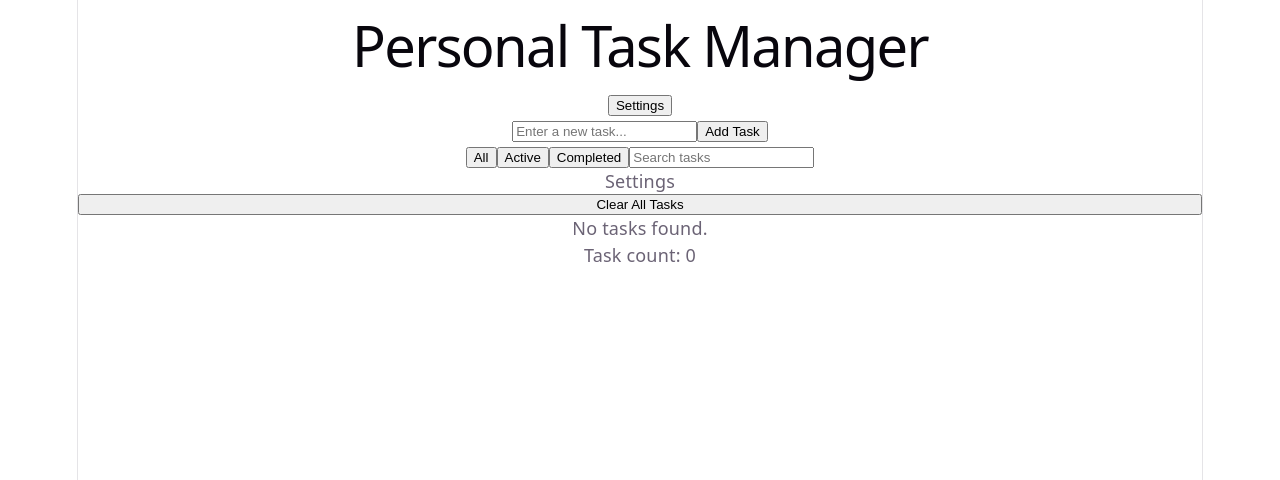
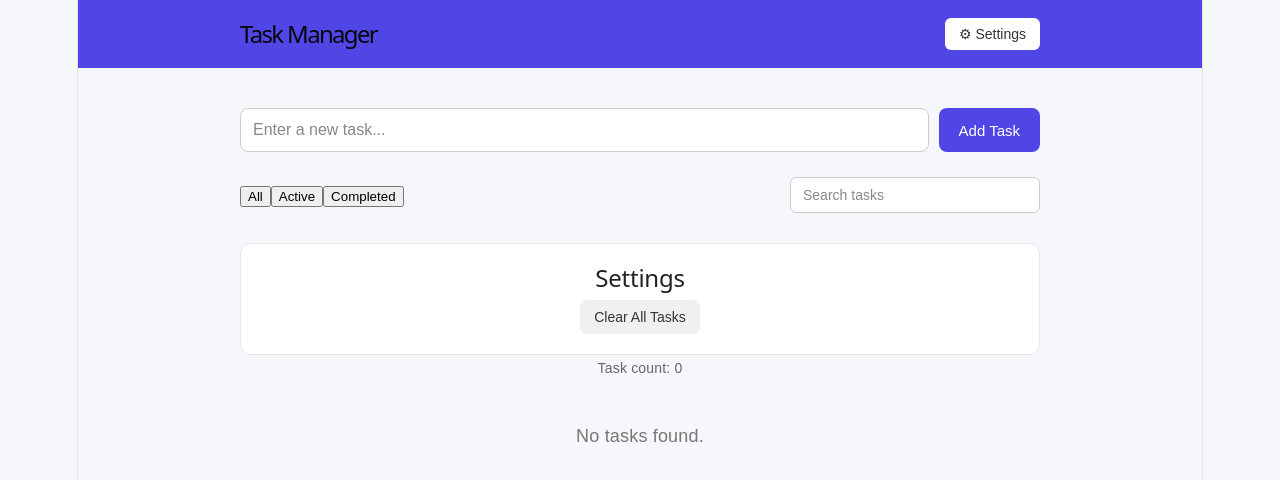
Before and after one commit to AbhishekJawalkar31/React.js-Projects, a React (Vite) app in the folder personalTaskManager/: page / in a window 1280 px wide. Shown: the top 480 px of the page. Built offline with nearby package versions, Linux system fonts and the light colour scheme.

Commit message:
Added CSS and final touch

```diff
--- a/personalTaskManager/src/App.css
+++ b/personalTaskManager/src/App.css
@@ -1,184 +1,373 @@
-.counter {
+/* =========================
+   Global
+========================= */
+
+* {
+  box-sizing: border-box;
+}
+
+body {
+  margin: 0;
+  font-family: Arial, sans-serif;
+  background: #f5f7fb;
+  color: #222;
+}
+
+button,
+input {
+  font-family: inherit;
+}
+
+button {
+  cursor: pointer;
+}
+
+.app {
+  min-height: 100vh;
+}
+
+
+/* =========================
+   Main Container
+========================= */
+
+.task-manager {
+  width: 90%;
+  max-width: 800px;
+  margin: 40px auto;
+}
+
+
+/* =========================
+   Header
+========================= */
+
+.header {
+  background: #4f46e5;
+  color: white;
+  padding: 18px 0;
+}
+
+.header-content {
+  width: 90%;
+  max-width: 800px;
+  margin: 0 auto;
+
+  display: flex;
+  align-items: center;
+  justify-content: space-between;
+}
+
+.header h1 {
+  margin: 0;
+  font-size: 24px;
+}
+
+.settings-btn {
+  padding: 8px 14px;
+  border: none;
+  border-radius: 6px;
+
+  background: white;
+  color: #333;
+
+  font-size: 14px;
+}
+
+.settings-btn:hover {
+  background: #f0f0f0;
+}
+
+
+/* =========================
+   Task Form
+========================= */
+
+.task-form {
+  display: flex;
+  gap: 10px;
+  margin-bottom: 25px;
+}
+
+.task-input {
+  flex: 1;
+
+  padding: 12px;
+
   font-size: 16px;
-  padding: 5px 10px;
-  border-radius: 5px;
-  color: var(--accent);
-  background: var(--accent-bg);
-  border: 2px solid transparent;
-  transition: border-color 0.3s;
-  margin-bottom: 24px;
+  color: #222;
+  background: white;
 
-  &:hover {
-    border-color: var(--accent-border);
+  border: 1px solid #ccc;
+  border-radius: 8px;
+
+  outline: none;
+}
+
+.task-input::placeholder {
+  color: #888;
+}
+
+.task-input:focus {
+  border-color: #4f46e5;
+}
+
+.add-btn {
+  padding: 12px 20px;
+
+  border: none;
+  border-radius: 8px;
+
+  background: #4f46e5;
+  color: white;
+
+  font-size: 15px;
+}
+
+.add-btn:hover {
+  background: #4338ca;
+}
+
+
+/* =========================
+   Filter + Search
+========================= */
+
+.task-controls {
+  display: flex;
+  justify-content: space-between;
+  align-items: center;
+
+  gap: 15px;
+  margin-bottom: 20px;
+}
+
+.filter-buttons {
+  display: flex;
+  gap: 8px;
+}
+
+.filter-buttons {
+  display: flex;
+  align-items: center;
+  gap: 8px;
+}
+
+.filter-buttons button {
+  padding: 8px 14px;
+  border: 1px solid #ccc;
+  border-radius: 6px;
+  background: white;
+  color: #333;
+  font-size: 14px;
+  cursor: pointer;
+}
+
+
+/* Search */
+
+.search-input {
+  flex: 1;
+  max-width: 250px;
+
+  padding: 9px 12px;
+
+  border: 1px solid #ccc;
+  border-radius: 6px;
+
+  background: white;
+  color: #222;
+
+  font-size: 14px;
+
+  outline: none;
+}
+
+.search-input::placeholder {
+  color: #888;
+}
+
+.search-input:focus {
+  border-color: #4f46e5;
+}
+
+
+/* =========================
+   Task Count
+========================= */
+
+.task-count {
+  margin: 0 0 12px 0;
+
+  color: #666;
+  font-size: 14px;
+}
+
+
+/* =========================
+   Task Item
+========================= */
+
+.task-item {
+  display: flex;
+  align-items: center;
+
+  gap: 12px;
+
+  padding: 14px 16px;
+  margin-bottom: 10px;
+
+  background: white;
+
+  border: 1px solid #e5e7eb;
+  border-radius: 10px;
+}
+
+.task-checkbox {
+  width: 18px;
+  height: 18px;
+
+  cursor: pointer;
+}
+
+.task-text {
+  flex: 1;
+
+  font-size: 16px;
+  color: #222;
+
+  word-break: break-word;
+}
+
+
+/* Completed task */
+
+.completed .task-text {
+  text-decoration: line-through;
+  opacity: 0.5;
+}
+
+
+/* Delete button */
+
+.delete-btn {
+  padding: 7px 12px;
+
+  border: none;
+  border-radius: 6px;
+
+  background: #f0f0f0;
+  color: #333;
+
+  font-size: 14px;
+}
+
+.delete-btn:hover {
+  background: #ddd;
+}
+
+
+/* =========================
+   Empty State
+========================= */
+
+.empty-state {
+  text-align: center;
+
+  padding: 30px;
+
+  color: #777;
+}
+
+
+/* =========================
+   Settings
+========================= */
+
+.settings {
+  margin-top: 30px;
+  padding: 20px;
+
+  background: white;
+
+  border: 1px solid #e5e7eb;
+  border-radius: 10px;
+}
+
+.settings h2 {
+  margin-top: 0;
+  color: #222;
+}
+
+.clear-btn {
+  padding: 9px 14px;
+
+  border: none;
+  border-radius: 6px;
+
+  background: #f0f0f0;
+  color: #333;
+
+  font-size: 14px;
+}
+
+.clear-btn:hover {
+  background: #ddd;
+}
+
+
+/* =========================
+   Mobile / Responsive
+========================= */
+
+@media (max-width: 600px) {
+
+  .task-manager {
+    width: 95%;
+    margin: 20px auto;
   }
-  &:focus-visible {
-    outline: 2px solid var(--accent);
-    outline-offset: 2px;
+
+  .header-content {
+    width: 95%;
+  }
+
+  .header h1 {
+    font-size: 20px;
+  }
+
+  /* Task form */
+
+  .task-form {
+    flex-direction: column;
+  }
+
+  .add-btn {
+    width: 100%;
+  }
+
+  /* Filters + Search */
+
+  .task-controls {
+    flex-direction: column;
+    align-items: stretch;
+  }
+
+  .filter-buttons {
+    justify-content: center;
+  }
+
+  .search-input {
+    max-width: none;
+    width: 100%;
+  }
+
+  /* Tasks */
+
+  .task-item {
+    padding: 12px;
+  }
+
+  .task-text {
+    font-size: 14px;
   }
 }
-
-.hero {
-  position: relative;
-
-  .base,
-  .framework,
-  .vite {
-    inset-inline: 0;
-    margin: 0 auto;
-  }
-
-  .base {
-    width: 170px;
-    position: relative;
-    z-index: 0;
-  }
-
-  .framework,
-  .vite {
-    position: absolute;
-  }
-
-  .framework {
-    z-index: 1;
-    top: 34px;
-    height: 28px;
-    transform: perspective(2000px) rotateZ(300deg) rotateX(44deg) rotateY(39deg)
-      scale(1.4);
-  }
-
-  .vite {
-    z-index: 0;
-    top: 107px;
-    height: 26px;
-    width: auto;
-    transform: perspective(2000px) rotateZ(300deg) rotateX(40deg) rotateY(39deg)
-      scale(0.8);
-  }
-}
-
-#center {
-  display: flex;
-  flex-direction: column;
-  gap: 25px;
-  place-content: center;
-  place-items: center;
-  flex-grow: 1;
-
-  @media (max-width: 1024px) {
-    padding: 32px 20px 24px;
-    gap: 18px;
-  }
-}
-
-#next-steps {
-  display: flex;
-  border-top: 1px solid var(--border);
-  text-align: left;
-
-  & > div {
-    flex: 1 1 0;
-    padding: 32px;
-    @media (max-width: 1024px) {
-      padding: 24px 20px;
-    }
-  }
-
-  .icon {
-    margin-bottom: 16px;
-    width: 22px;
-    height: 22px;
-  }
-
-  @media (max-width: 1024px) {
-    flex-direction: column;
-    text-align: center;
-  }
-}
-
-#docs {
-  border-right: 1px solid var(--border);
-
-  @media (max-width: 1024px) {
-    border-right: none;
-    border-bottom: 1px solid var(--border);
-  }
-}
-
-#next-steps ul {
-  list-style: none;
-  padding: 0;
-  display: flex;
-  gap: 8px;
-  margin: 32px 0 0;
-
-  .logo {
-    height: 18px;
-  }
-
-  a {
-    color: var(--text-h);
-    font-size: 16px;
-    border-radius: 6px;
-    background: var(--social-bg);
-    display: flex;
-    padding: 6px 12px;
-    align-items: center;
-    gap: 8px;
-    text-decoration: none;
-    transition: box-shadow 0.3s;
-
-    &:hover {
-      box-shadow: var(--shadow);
-    }
-    .button-icon {
-      height: 18px;
-      width: 18px;
-    }
-  }
-
-  @media (max-width: 1024px) {
-    margin-top: 20px;
-    flex-wrap: wrap;
-    justify-content: center;
-
-    li {
-      flex: 1 1 calc(50% - 8px);
-    }
-
-    a {
-      width: 100%;
-      justify-content: center;
-      box-sizing: border-box;
-    }
-  }
-}
-
-#spacer {
-  height: 88px;
-  border-top: 1px solid var(--border);
-  @media (max-width: 1024px) {
-    height: 48px;
-  }
-}
-
-.ticks {
-  position: relative;
-  width: 100%;
-
-  &::before,
-  &::after {
-    content: '';
-    position: absolute;
-    top: -4.5px;
-    border: 5px solid transparent;
-  }
-
-  &::before {
-    left: 0;
-    border-left-color: var(--border);
-  }
-  &::after {
-    right: 0;
-    border-right-color: var(--border);
-  }
-}
--- a/personalTaskManager/src/App.jsx
+++ b/personalTaskManager/src/App.jsx
@@ -33,24 +33,29 @@ function App() {
     filteredTasks = filteredTasks.filter((task) => task.text.toLowerCase().includes(search.toLowerCase()))
 
   return (
-    <>
+      <div className="app">
         <Header />
+
+        <main className='task-manager'>
           <TaskForm setTasks={setTasks}/>
 
-      <div>
+          <div className='task-controls'>
+            <filter-buttons>
               <button onClick={() => setFilter("all")}>All</button>
               <button onClick={() => setFilter("active")}>Active</button>
               <button onClick={() => setFilter("completed")}>Completed</button>
+            </filter-buttons>
 
-        <input type='text' placeholder='Search tasks' value={search} onChange={(event) => setSearch(event.target.value)}></input>
+            <input className='search-input' type='text' placeholder='Search tasks' value={search} onChange={(event) => setSearch(event.target.value)}></input>
           </div>
 
             <Settings setTasks={setTasks}/>
 
+            <p className='task-count'>Task count: {tasks.length}</p>
+
             <TaskList tasks={filteredTasks} setTasks={setTasks}/>
-
-      <p>Task count: {tasks.length}</p>
-    </>
+        </main>
+      </div>
   )
 }
 
--- a/personalTaskManager/src/components/Header.jsx
+++ b/personalTaskManager/src/components/Header.jsx
@@ -2,12 +2,15 @@ import React from 'react'
 
 function Header() {
   return (
-    <header>
-        <h1>Personal Task Manager</h1>
+    <header className="header">
+      <div className="header-content">
+        <h1>Task Manager</h1>
 
-        <button>Settings</button>
+        <button className="settings-btn">
+          ⚙ Settings
+        </button>
+      </div>
     </header>
-
   )
 }
 
--- a/personalTaskManager/src/components/Settings.jsx
+++ b/personalTaskManager/src/components/Settings.jsx
@@ -1,12 +1,15 @@
-import React from 'react'
-
 function Settings({ setTasks }) {
   return (
-    <>
-        <div>Settings</div>
+    <div className="settings">
+      <h2>Settings</h2>
 
-        <button onClick={() => setTasks([])}>Clear All Tasks</button>
-    </>
+      <button
+        className="clear-btn"
+        onClick={() => setTasks([])}
+      >
+        Clear All Tasks
+      </button>
+    </div>
   )
 }
 
--- a/personalTaskManager/src/components/TaskForm.jsx
+++ b/personalTaskManager/src/components/TaskForm.jsx
@@ -1,4 +1,3 @@
-import React from 'react'
 import { useState } from 'react'
 
 // TaskForm() - Adds new task
@@ -23,12 +22,12 @@ function TaskForm({setTasks}) {
   }
 
   return (
-    <form onSubmit={(event) => handleSubmit(event)}>
-        <input type="text" placeholder='Enter a new task...' value={inputValue} onChange={(event) => {
+    <form className="task-form" onSubmit={(event) => handleSubmit(event)}>
+        <input className="task-input" type="text" placeholder='Enter a new task...' value={inputValue} onChange={(event) => {
           setInputValue(event.target.value)
         }}/>
 
-        <button>
+        <button className="add-btn">
           Add Task
         </button>
     </form>
--- a/personalTaskManager/src/components/TaskList.jsx
+++ b/personalTaskManager/src/components/TaskList.jsx
@@ -1,6 +1,3 @@
-import React from 'react'
-import { useState } from 'react'
-
 function TaskList({tasks, setTasks}) {
 
     // toggleTask() - toggle checkbox
@@ -33,17 +30,17 @@ function TaskList({tasks, setTasks}) {
   return (
     <>
         {tasks.length === 0 ? (
-            <p>No tasks found.</p>
+            <p className="empty-state">No tasks found.</p>
         ) : (
             tasks.map((task) => (
-                <div key={task.id}>
-                    <input type='checkbox' checked={task.completed} onChange={() => toggleTask(task.id)}/>
+                <div className="task-item" key={task.id}>
+                    <input className="task-checkbox" type='checkbox' checked={task.completed} onChange={() => toggleTask(task.id)}/>
 
-                    <div>
+                    <div className="task-text">
                         {task.text}
                     </div>
 
-                    <button onClick={() => deleteTask(task.id)}>Delete</button>
+                    <button className="delete-btn" onClick={() => deleteTask(task.id)}>Delete</button>
                 </div>
             ))
         )}
```
Lines whose indentation alone changed are shown as unchanged.
